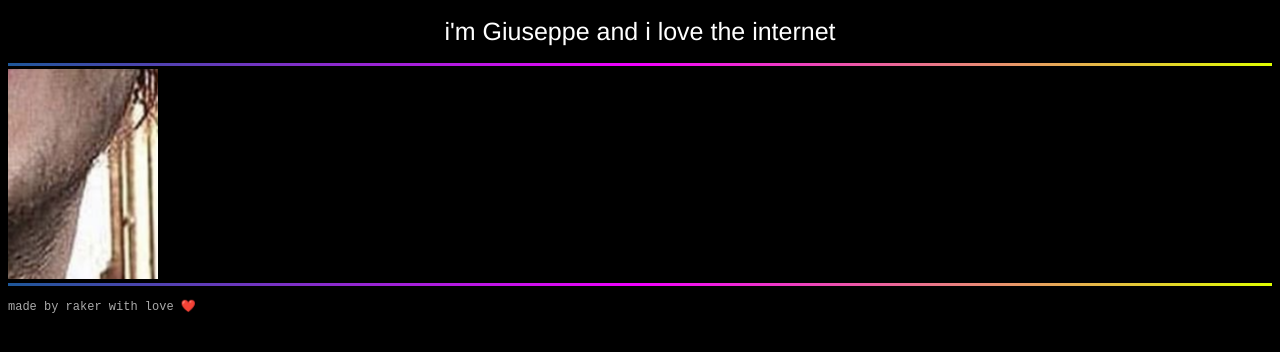
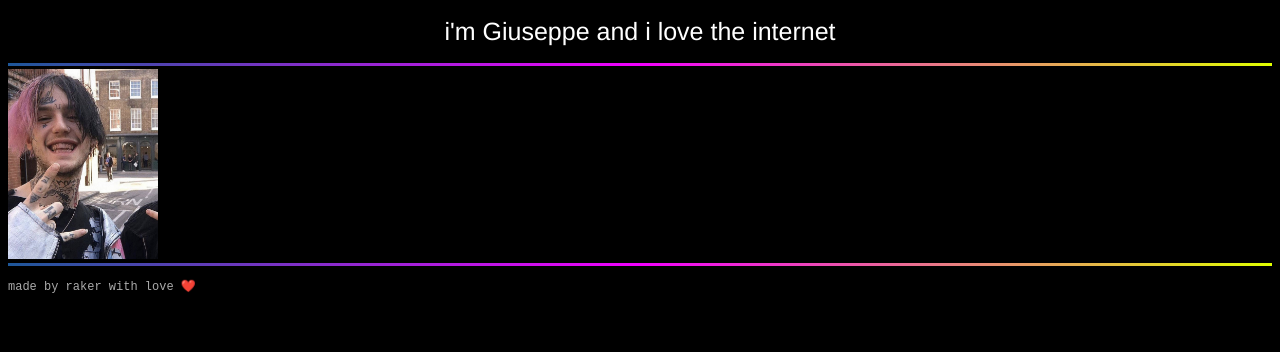
Before and after one commit to rak3r/raker, a plain HTML site: page index.html in a window 1280 px wide. Drawn offline with Linux system fonts and the light colour scheme.

Commit message:
Update index.html

```diff
--- a/index.html
+++ b/index.html
@@ -75,7 +75,7 @@ h2 {
     font-weight:400
 
 #title span {
-	color: #6cc312; font-size: 40ox;
+	color: #6cc312; font-size: 40px;
 }
 </style>
 </head>
@@ -85,9 +85,7 @@ h2 {
 
 	<h1>i'm Giuseppe and i love the internet</h1>
 <div class="divide"></div>
-<div class="img-wrap">
-  <img src="9304bee8fbff96a44cfbd2c275af1342.jpg" />
-</div>
+  <img src="9304bee8fbff96a44cfbd2c275af1342.jpg" style="width: 150px; height: 190px;" />
 <div class="divide"></div>
 	<p>made by raker with love ❤️</p>
 
```
